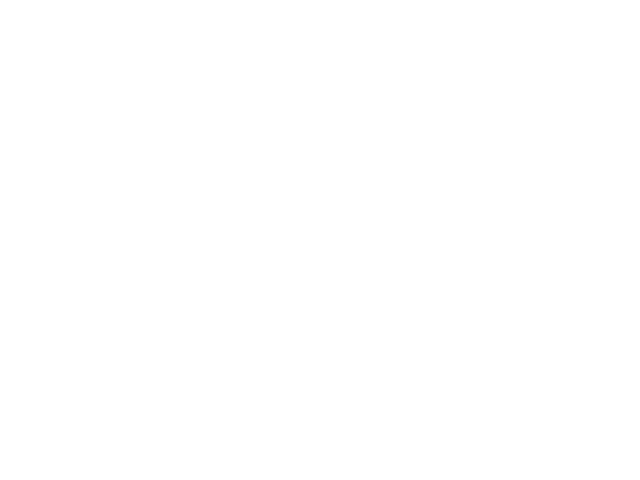
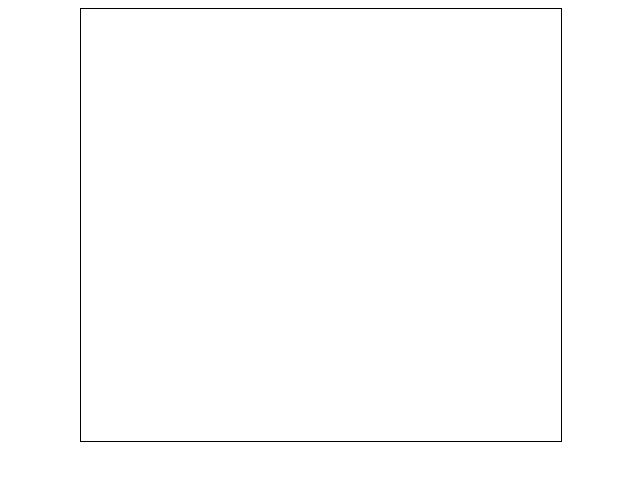
Before and after one commit to andipaetzold/DodgeIt, a plain HTML site: page index.html in a window 1280 px wide. Shown: the whole page, without its empty margins (319-959 px from the left). Drawn offline with Linux system fonts and the light colour scheme.

Commit message:
added prepros created screen-frame

```diff
--- /dev/null
+++ b/css/style.scss
@@ -0,0 +1,15 @@
+$screen-size-factor:    3;
+$screen-size-height:    144px * $screen-size-factor;
+$screen-size-width:     160px * $screen-size-factor;
+
+#game {
+    border: thin solid black;
+
+    margin-left:    auto;
+    margin-right:   auto;
+
+    background-color:   white;
+
+    height: $screen-size-height;
+    width:  $screen-size-width;
+}
--- a/index.html
+++ b/index.html
@@ -18,6 +18,8 @@
     </head>
 
     <body>
+        <div id="game">
 
+        </div>
     </body>
 </html>
```
Also changed, not shown: css/style.css, 1 other file.
